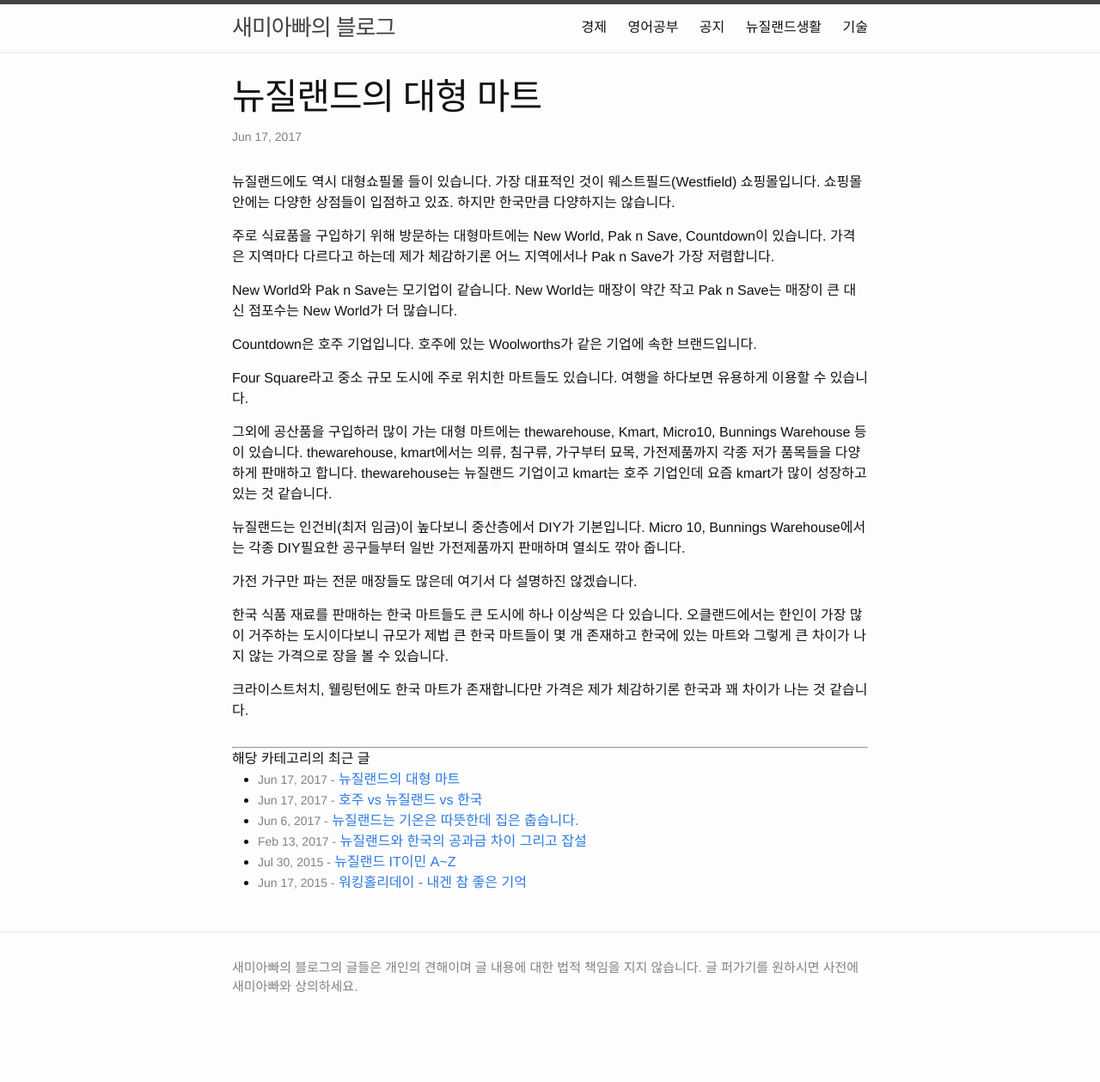
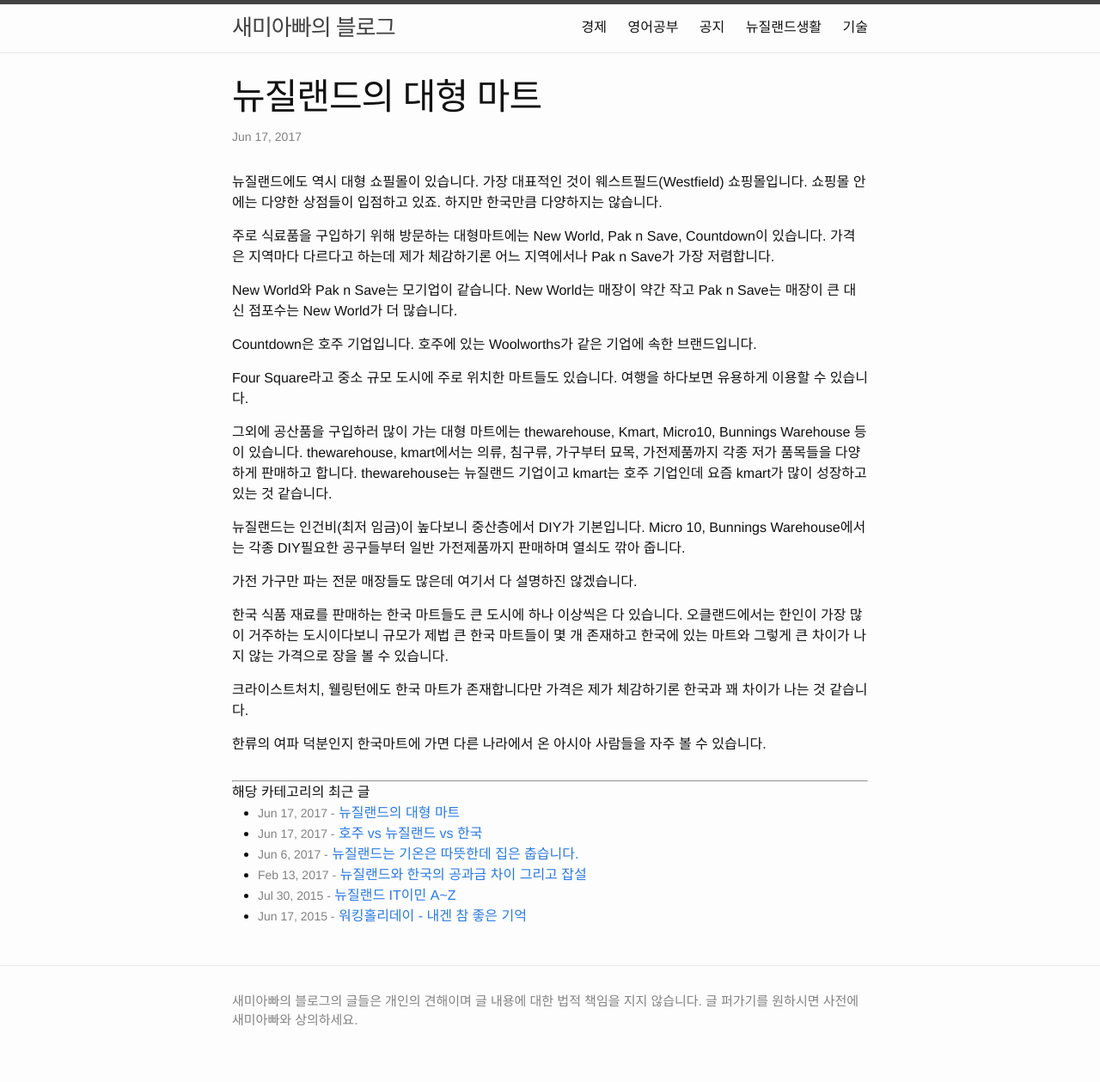
Before and after one commit to comsiro/comsiro.github.io, a Jekyll site: the page built from _posts/nzlife/2017-06-17-NewZealandMarkets.markdown, in a window 1280 px wide. Shown: the whole page at 86% size. Built offline with Jekyll 4.4.1, drawn with Linux system fonts in a browser that asks for light colours; comment, search, counter and statistics services are not loaded; before the commit the page ends 1220 px from its top, so only the background shows below that; part of the change alters nothing that is shown.

Commit message:
Post update

```diff
--- a/_posts/nzlife/2017-06-17-NewZealandMarkets.markdown
+++ b/_posts/nzlife/2017-06-17-NewZealandMarkets.markdown
@@ -2,11 +2,11 @@
 layout: post
 comments: true
 title:  뉴질랜드의 대형 마트
-date:   2017-06-18 06:18:12 +1200
+date:   2017-06-18 04:32:12 +1200
 categories: nzlife
 ---
 
-뉴질랜드에도 역시 대형쇼필몰 들이 있습니다. 가장 대표적인 것이 웨스트필드(Westfield) 쇼핑몰입니다. 쇼핑몰 안에는 다양한 상점들이 입점하고 있죠. 하지만 한국만큼 다양하지는 않습니다.
+뉴질랜드에도 역시 대형 쇼필몰이 있습니다. 가장 대표적인 것이 웨스트필드(Westfield) 쇼핑몰입니다. 쇼핑몰 안에는 다양한 상점들이 입점하고 있죠. 하지만 한국만큼 다양하지는 않습니다.
 
 주로 식료품을 구입하기 위해 방문하는 대형마트에는 New World, Pak n Save, Countdown이 있습니다. 가격은 지역마다 다르다고 하는데 제가 체감하기론 어느 지역에서나 Pak n Save가 가장 저렴합니다.
 
@@ -25,3 +25,5 @@ Four Square라고 중소 규모 도시에 주로 위치한 마트들도 있습
 한국 식품 재료를 판매하는 한국 마트들도 큰 도시에 하나 이상씩은 다 있습니다. 오클랜드에서는 한인이 가장 많이 거주하는 도시이다보니 규모가 제법 큰 한국 마트들이 몇 개 존재하고 한국에 있는 마트와 그렇게 큰 차이가 나지 않는 가격으로 장을 볼 수 있습니다.
 
 크라이스트처치, 웰링턴에도 한국 마트가 존재합니다만 가격은 제가 체감하기론 한국과 꽤 차이가 나는 것 같습니다.
+
+한류의 여파 덕분인지 한국마트에 가면 다른 나라에서 온 아시아 사람들을 자주 볼 수 있습니다.
```
